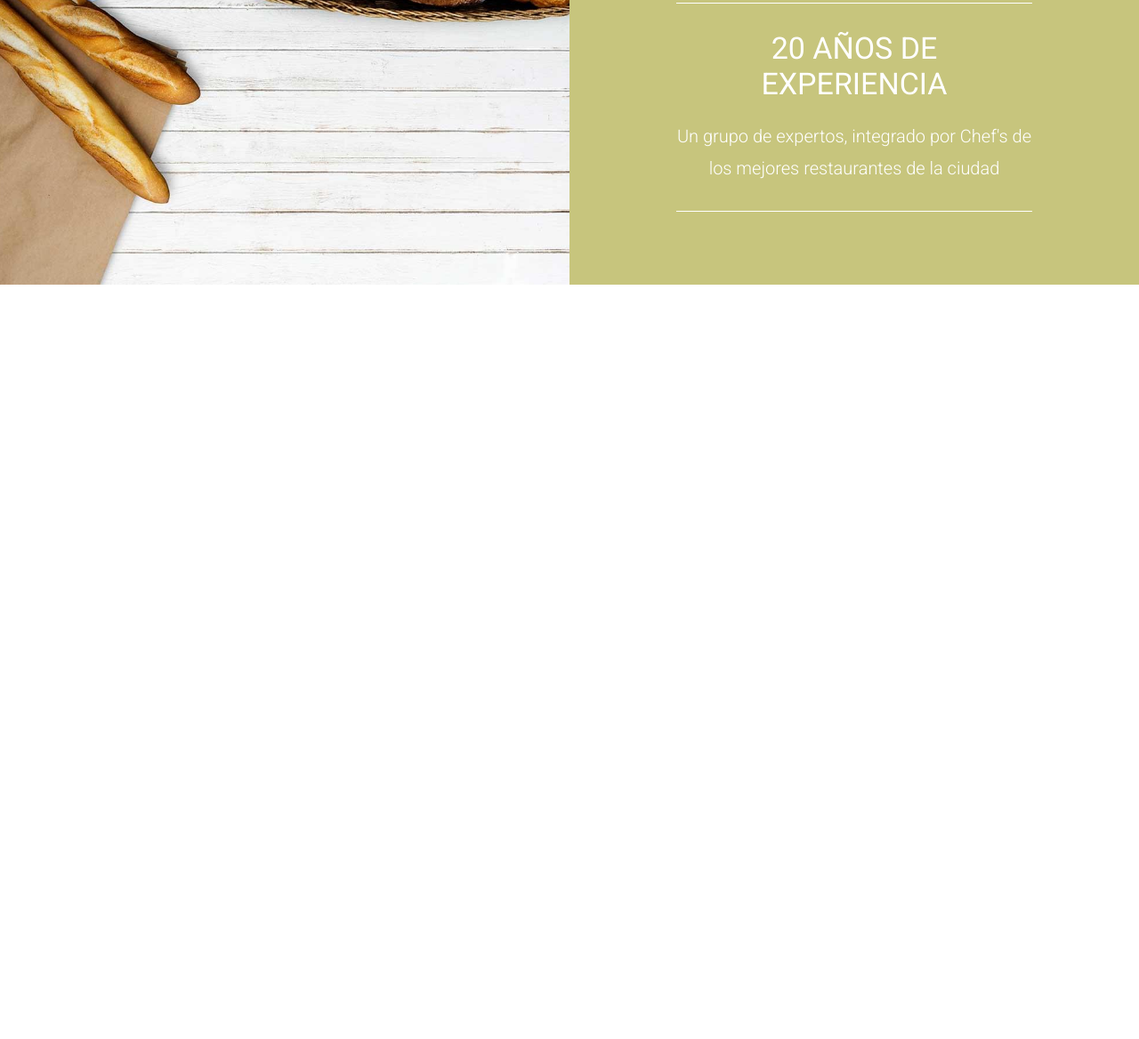
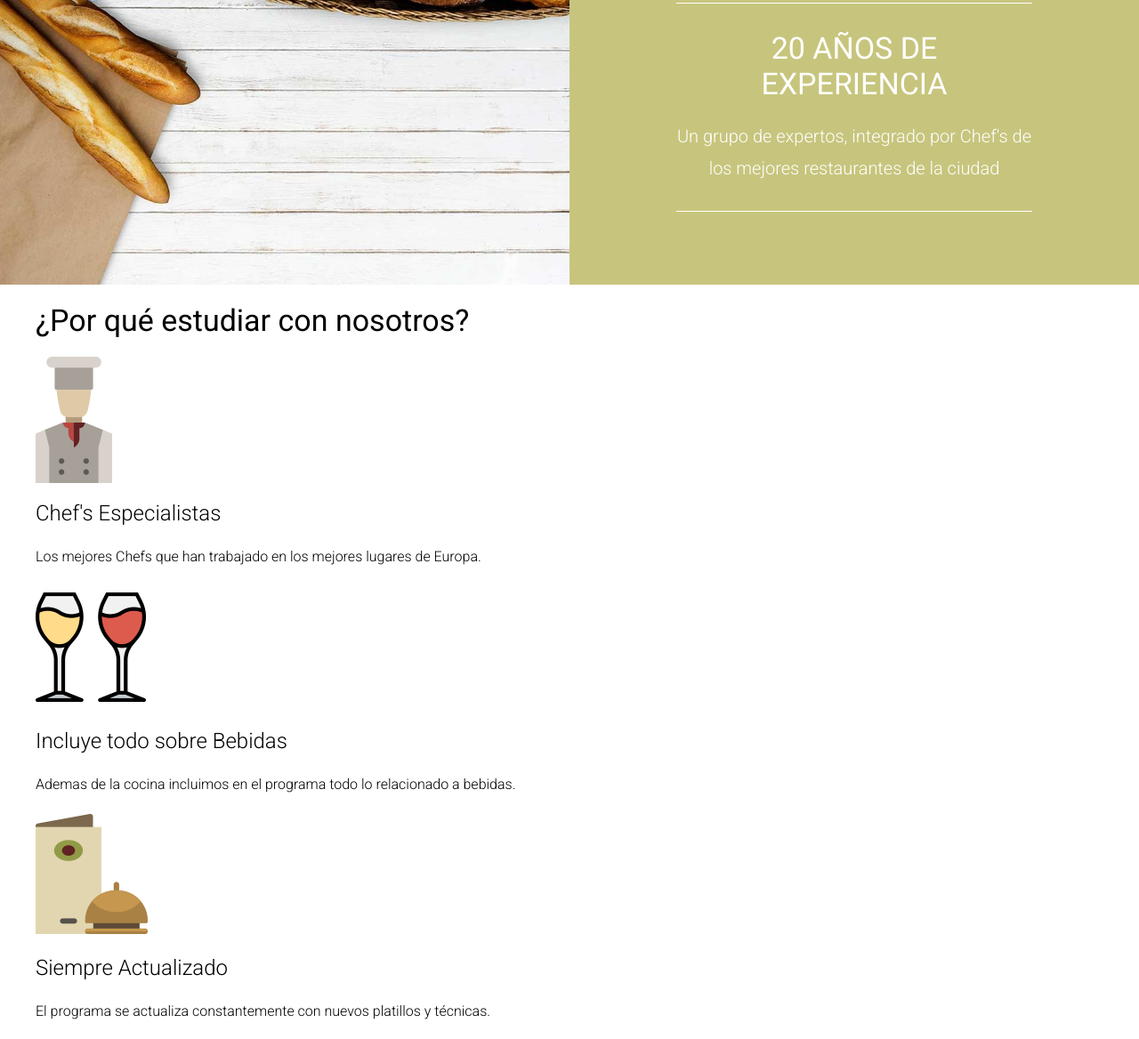
Before and after one commit to contactofernando/escuelaCocinaWeb, a website: page index.html in a window 1280 px wide. Shown: the part 691-1859 px from the top of the page at 89% size. Before the commit the page ends 1011 px from the top, so only its background shows below. Drawn offline with Linux system fonts and the light colour scheme.

Commit message:
Agregado seccion nosotros a HTML

```diff
--- a/index.html
+++ b/index.html
@@ -47,5 +47,29 @@
         </div>
     </section>
 
+    <div class="nosotros contenedor">
+        <h2 class="nosotros__heading">¿Por qué estudiar con nosotros?</h2>
+
+        <div class="nosotros__grid">
+            <div class="nosotros__bloque">
+                <img src="build/img/icono_chef.png" alt="imagen icono" class="nosotros__imagen">
+                 <h3 class="nosotros__bloque-heading">Chef's Especialistas</h3>
+                 <p class="nosotros__bloque-texto">Los mejores Chefs que han trabajado en los mejores lugares de Europa.</p>
+            </div>
+
+            <div class="nosotros__bloque">
+                <img src="build/img/icono_vino.png" alt="imagen icono" class="nosotros__imagen">
+                 <h3 class="nosotros__bloque-heading">Incluye todo sobre Bebidas</h3>
+                 <p class="nosotros__bloque-texto">Ademas de la cocina incluimos en el programa todo lo relacionado a bebidas.</p>
+            </div>
+
+            <div class="nosotros__bloque">
+                <img src="build/img/icono_menu.png" alt="imagen icono" class="nosotros__imagen">
+                 <h3 class="nosotros__bloque-heading">Siempre Actualizado</h3>
+                 <p class="nosotros__bloque-texto">El programa se actualiza constantemente con nuevos platillos y técnicas.</p>
+            </div>
+        </div>
+    </div>
+
 </body>
 </html>
```
